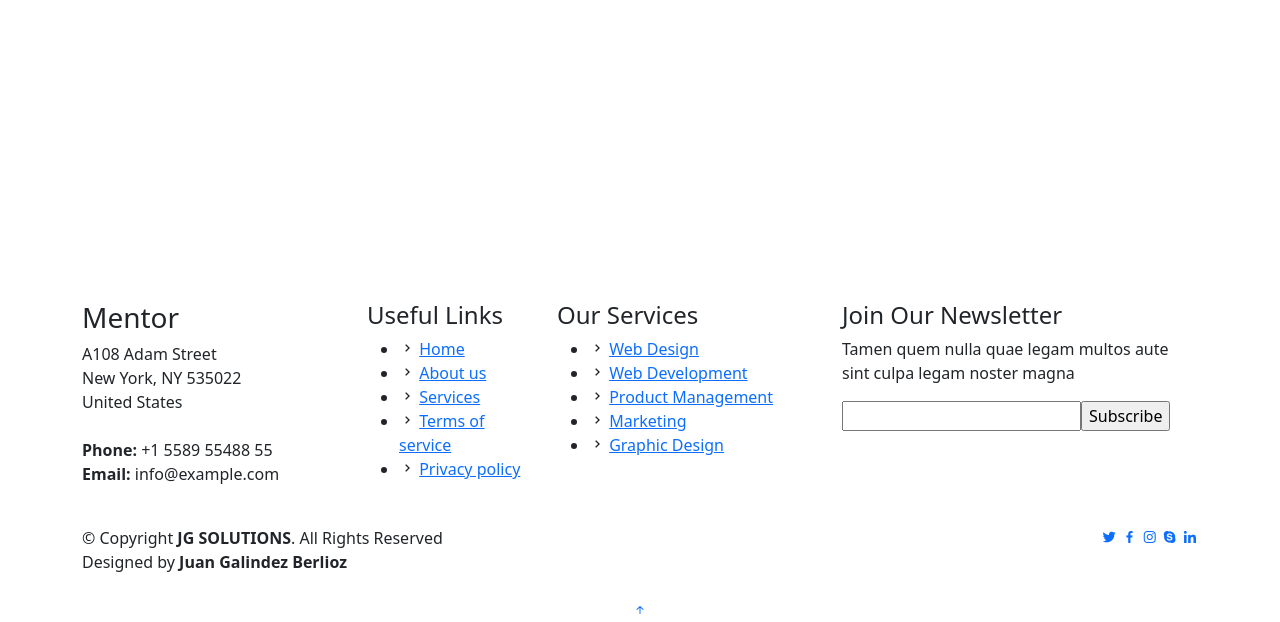
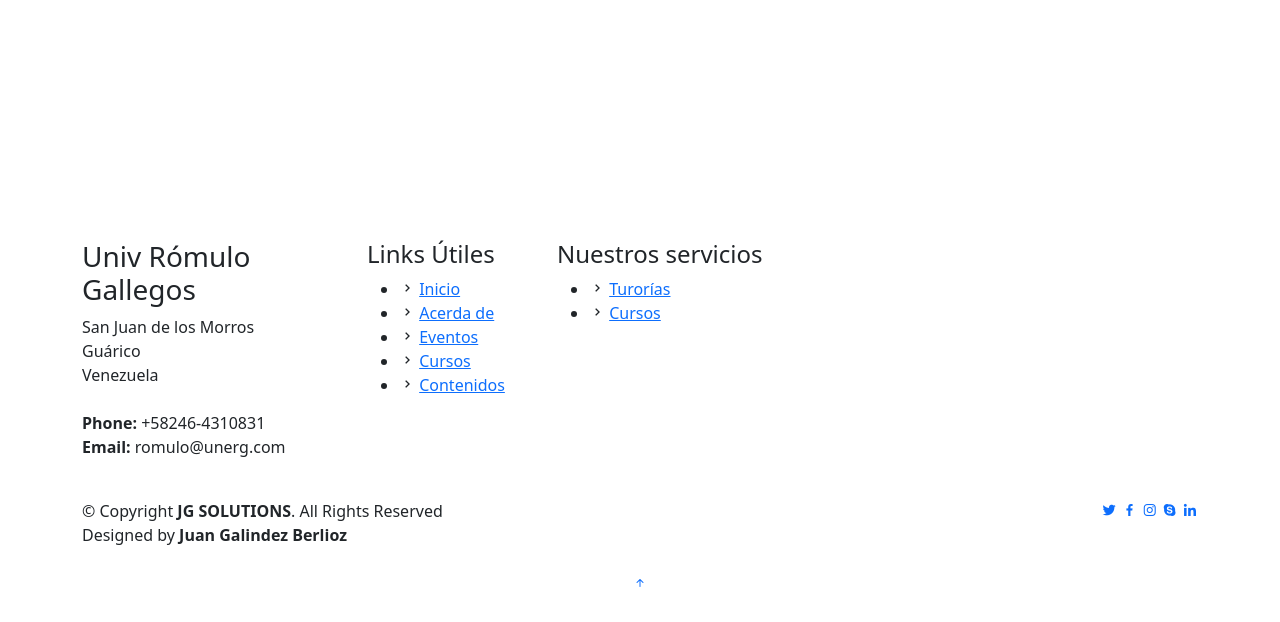
Before and after one commit to JGB-smart/sdab, a Django app: page /about/ in a window 1280 px wide. Shown: the part 864-1486 px from the top of the page. After the commit the page ends 1451 px from the top, so only its background shows below. Run offline with Django 4.2, Linux system fonts and the light colour scheme; data that the repository does not hold is empty; some libraries are stand-ins or nearby versions.

Commit message:
remodelacion del footer y Acercade

```diff
--- a/home/templates/about.html
+++ b/home/templates/about.html
@@ -49,22 +49,22 @@
         <div class="row counters">
 
           <div class="col-lg-3 col-6 text-center">
-            <span data-purecounter-start="0" data-purecounter-end="1232" data-purecounter-duration="1" class="purecounter"></span>
+            <span data-purecounter-start="0" data-purecounter-end="{{ estudiantes }}" data-purecounter-duration="1" class="purecounter"></span>
             <p>Students</p>
           </div>
 
           <div class="col-lg-3 col-6 text-center">
-            <span data-purecounter-start="0" data-purecounter-end="64" data-purecounter-duration="1" class="purecounter"></span>
+            <span data-purecounter-start="0" data-purecounter-end="{{ cursos }}" data-purecounter-duration="1" class="purecounter"></span>
             <p>Courses</p>
           </div>
 
           <div class="col-lg-3 col-6 text-center">
-            <span data-purecounter-start="0" data-purecounter-end="42" data-purecounter-duration="1" class="purecounter"></span>
+            <span data-purecounter-start="0" data-purecounter-end="{{eventos}}" data-purecounter-duration="1" class="purecounter"></span>
             <p>Events</p>
           </div>
 
           <div class="col-lg-3 col-6 text-center">
-            <span data-purecounter-start="0" data-purecounter-end="15" data-purecounter-duration="1" class="purecounter"></span>
+            <span data-purecounter-start="0" data-purecounter-end="{{profesores}}" data-purecounter-duration="1" class="purecounter"></span>
             <p>Trainers</p>
           </div>
 
@@ -78,8 +78,8 @@
       <div class="container" data-aos="fade-up">
 
         <div class="section-title">
-          <h2>Testimonials</h2>
-          <p>What are they saying</p>
+          <h2>Reflexión</h2>
+          <p>Pensamientos constructivos</p>
         </div>
 
         <div class="testimonials-slider swiper" data-aos="fade-up" data-aos-delay="100">
@@ -89,11 +89,11 @@
               <div class="testimonial-wrap">
                 <div class="testimonial-item">
                   <img src="assets/img/testimonials/testimonials-1.jpg" class="testimonial-img" alt="">
-                  <h3>Saul Goodman</h3>
-                  <h4>Ceo &amp; Founder</h4>
+                  <h3>Nikola Tesla</h3>
+                  <!-- <h4>Ceo &amp; Founder</h4> -->
                   <p>
                     <i class="bx bxs-quote-alt-left quote-icon-left"></i>
-                    Proin iaculis purus consequat sem cure digni ssim donec porttitora entum suscipit rhoncus. Accusantium quam, ultricies eget id, aliquam eget nibh et. Maecen aliquam, risus at semper.
+                     Si quieres encontrar los secretos del universo, piensa en términos de energía, frecuencia y vibración
                     <i class="bx bxs-quote-alt-right quote-icon-right"></i>
                   </p>
                 </div>
@@ -104,11 +104,11 @@
               <div class="testimonial-wrap">
                 <div class="testimonial-item">
                   <img src="assets/img/testimonials/testimonials-2.jpg" class="testimonial-img" alt="">
-                  <h3>Sara Wilsson</h3>
-                  <h4>Designer</h4>
+                  <h3>Neil Armstrong</h3>
+                  <!-- <h4>Designer</h4> -->
                   <p>
                     <i class="bx bxs-quote-alt-left quote-icon-left"></i>
-                    Export tempor illum tamen malis malis eram quae irure esse labore quem cillum quid cillum eram malis quorum velit fore eram velit sunt aliqua noster fugiat irure amet legam anim culpa.
+                      Es un pequeño paso para un hombre, pero un salto gigante para la humanidad
                     <i class="bx bxs-quote-alt-right quote-icon-right"></i>
                   </p>
                 </div>
@@ -119,11 +119,11 @@
               <div class="testimonial-wrap">
                 <div class="testimonial-item">
                   <img src="assets/img/testimonials/testimonials-3.jpg" class="testimonial-img" alt="">
-                  <h3>Jena Karlis</h3>
-                  <h4>Store Owner</h4>
+                  <h3>Alexander Graham Bell</h3>
+                  <!-- <h4>Store Owner</h4> -->
                   <p>
                     <i class="bx bxs-quote-alt-left quote-icon-left"></i>
-                    Enim nisi quem export duis labore cillum quae magna enim sint quorum nulla quem veniam duis minim tempor labore quem eram duis noster aute amet eram fore quis sint minim.
+                      Grandes descubrimientos y mejoras implican invariablemente la cooperación de muchas mentes
                     <i class="bx bxs-quote-alt-right quote-icon-right"></i>
                   </p>
                 </div>
@@ -134,11 +134,11 @@
               <div class="testimonial-wrap">
                 <div class="testimonial-item">
                   <img src="assets/img/testimonials/testimonials-4.jpg" class="testimonial-img" alt="">
-                  <h3>Matt Brandon</h3>
-                  <h4>Freelancer</h4>
+                  <h3>Elon Musk</h3>
+                  <!-- <h4>Freelancer</h4> -->
                   <p>
                     <i class="bx bxs-quote-alt-left quote-icon-left"></i>
-                    Fugiat enim eram quae cillum dolore dolor amet nulla culpa multos export minim fugiat minim velit minim dolor enim duis veniam ipsum anim magna sunt elit fore quem dolore labore illum veniam.
+                      La persistencia es muy importante. No debes renunciar a menos que te veas obligado a renunciar
                     <i class="bx bxs-quote-alt-right quote-icon-right"></i>
                   </p>
                 </div>
@@ -149,11 +149,11 @@
               <div class="testimonial-wrap">
                 <div class="testimonial-item">
                   <img src="assets/img/testimonials/testimonials-5.jpg" class="testimonial-img" alt="">
-                  <h3>John Larson</h3>
-                  <h4>Entrepreneur</h4>
+                  <h3>Henry Ford</h3>
+                  <!-- <h4>Entrepreneur</h4> -->
                   <p>
                     <i class="bx bxs-quote-alt-left quote-icon-left"></i>
-                    Quis quorum aliqua sint quem legam fore sunt eram irure aliqua veniam tempor noster veniam enim culpa labore duis sunt culpa nulla illum cillum fugiat legam esse veniam culpa fore nisi cillum quid.
+                      La mayoría de las personas gastan más tiempo y energía en rondar los problemas que en tratar de resolverlos
                     <i class="bx bxs-quote-alt-right quote-icon-right"></i>
                   </p>
                 </div>
--- a/home/templates/home.html
+++ b/home/templates/home.html
@@ -264,7 +264,7 @@
                 <div class="trainer d-flex justify-content-between align-items-center">
                   <div class="trainer-profile d-flex align-items-center">
                     <img src="assets/img/trainers/trainer-2.jpg" class="img-fluid" alt="">
-                    <span>Lana</span>
+                    <span>Marizol</span>
                   </div>
                 </div>
               </div>
@@ -309,45 +309,41 @@
         <div class="row">
 
           <div class="col-lg-3 col-md-6 footer-contact">
-            <h3>Mentor</h3>
+            <h3> Univ Rómulo Gallegos</h3>
             <p>
-              A108 Adam Street <br>
-              New York, NY 535022<br>
-              United States <br><br>
-              <strong>Phone:</strong> +1 5589 55488 55<br>
-              <strong>Email:</strong> info@example.com<br>
+              San Juan de los Morros <br>
+              Guárico<br>
+              Venezuela<br><br>
+              <strong>Phone:</strong> +58246-4310831<br>
+              <strong>Email:</strong> romulo@unerg.com<br>
             </p>
           </div>
 
           <div class="col-lg-2 col-md-6 footer-links">
-            <h4>Useful Links</h4>
+            <h4>Links Útiles</h4>
             <ul>
-              <li><i class="bx bx-chevron-right"></i> <a href="#">Home</a></li>
-              <li><i class="bx bx-chevron-right"></i> <a href="#">About us</a></li>
-              <li><i class="bx bx-chevron-right"></i> <a href="#">Services</a></li>
-              <li><i class="bx bx-chevron-right"></i> <a href="#">Terms of service</a></li>
-              <li><i class="bx bx-chevron-right"></i> <a href="#">Privacy policy</a></li>
+              <li><i class="bx bx-chevron-right"></i> <a href="{% url 'home' %}">Inicio</a></li>
+              <li><i class="bx bx-chevron-right"></i> <a href="{% url 'about' %}">Acerda de</a></li>
+              <li><i class="bx bx-chevron-right"></i> <a href="{% url 'lista_eventos' %}">Eventos</a></li>
+              <li><i class="bx bx-chevron-right"></i> <a href="{% url 'lista_cursos' %}">Cursos</a></li>
+              <li><i class="bx bx-chevron-right"></i> <a href="{% url 'introduccion' %}">Contenidos</a></li>
             </ul>
           </div>
 
           <div class="col-lg-3 col-md-6 footer-links">
-            <h4>Our Services</h4>
+            <h4>Nuestros servicios</h4>
             <ul>
-              <li><i class="bx bx-chevron-right"></i> <a href="#">Web Design</a></li>
-              <li><i class="bx bx-chevron-right"></i> <a href="#">Web Development</a></li>
-              <li><i class="bx bx-chevron-right"></i> <a href="#">Product Management</a></li>
-              <li><i class="bx bx-chevron-right"></i> <a href="#">Marketing</a></li>
-              <li><i class="bx bx-chevron-right"></i> <a href="#">Graphic Design</a></li>
-            </ul>
+              <li><i class="bx bx-chevron-right"></i> <a href="{% url 'lista_profesores' %}">Turorías</a></li>
+              <li><i class="bx bx-chevron-right"></i> <a href="{% url 'lista_cursos' %}">Cursos</a></li>
           </div>
 
-          <div class="col-lg-4 col-md-6 footer-newsletter">
+          <!-- <div class="col-lg-4 col-md-6 footer-newsletter">
             <h4>Join Our Newsletter</h4>
             <p>Tamen quem nulla quae legam multos aute sint culpa legam noster magna</p>
             <form action="" method="post">
               <input type="email" name="email"><input type="submit" value="Subscribe">
             </form>
-          </div>
+          </div> -->
 
         </div>
       </div>
--- a/home/views.py
+++ b/home/views.py
@@ -19,4 +19,10 @@ def home(request):
 def about(request):
 
 
-    return render(request,'about.html')
+    cursos = Cursos.objects.count()
+    eventos = Eventos.objects.count()
+    profesores = Profesores.objects.count()
+    estudiantes = User.objects.count()
+
+
+    return render(request,'about.html',{"cursos":cursos, "eventos":eventos, "profesores":profesores,"estudiantes":estudiantes})
```
